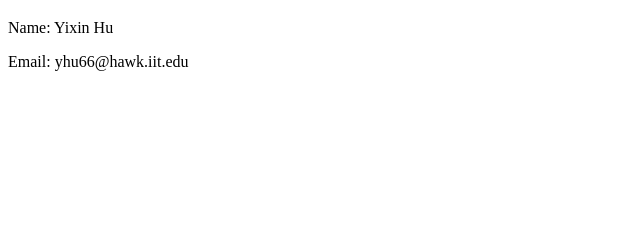
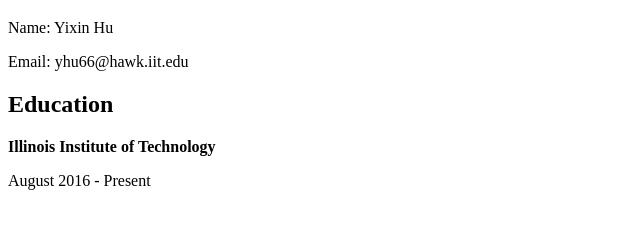
Before and after one commit to yhu66/Labs, a plain HTML site: page project1/resume.html in a window 1280 px wide. Shown: the part 61-290 px from the top of the page, without its empty margins (0-640 px from the left). Drawn offline with Linux system fonts and the light colour scheme.

Commit message:
Update resume.html

```diff
--- a/project1/resume.html
+++ b/project1/resume.html
@@ -8,5 +8,9 @@
   	<h1>Yixin Hu</h1>
  	  <p>Name: Yixin Hu</p>
     <p>Email: yhu66@hawk.iit.edu</p>
+
+	<h2>Education</h2>
+	<p><strong>Illinois Institute of Technology</strong></p>
+	<p>August 2016 - Present</p>
     </body>
     </html>
```
